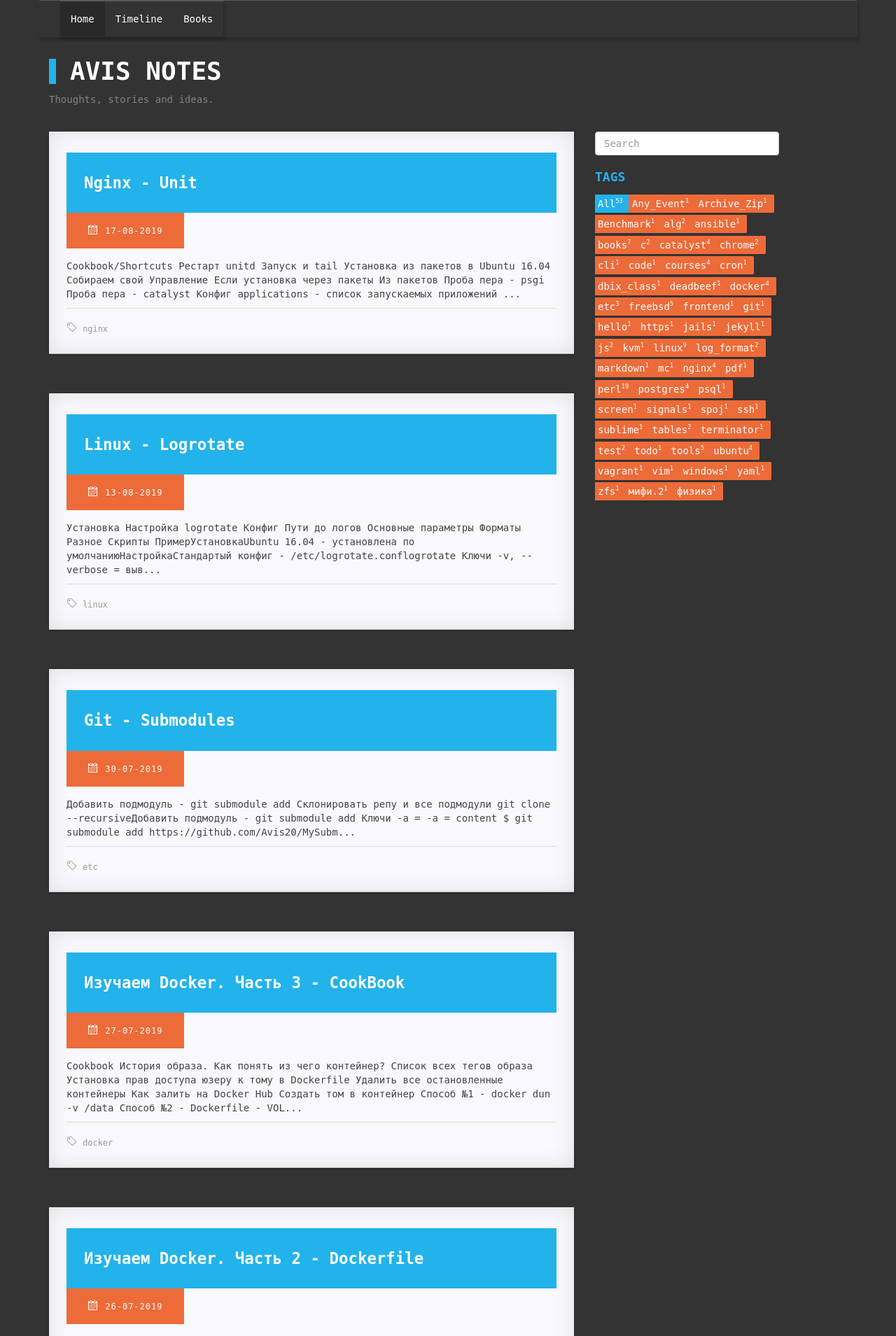
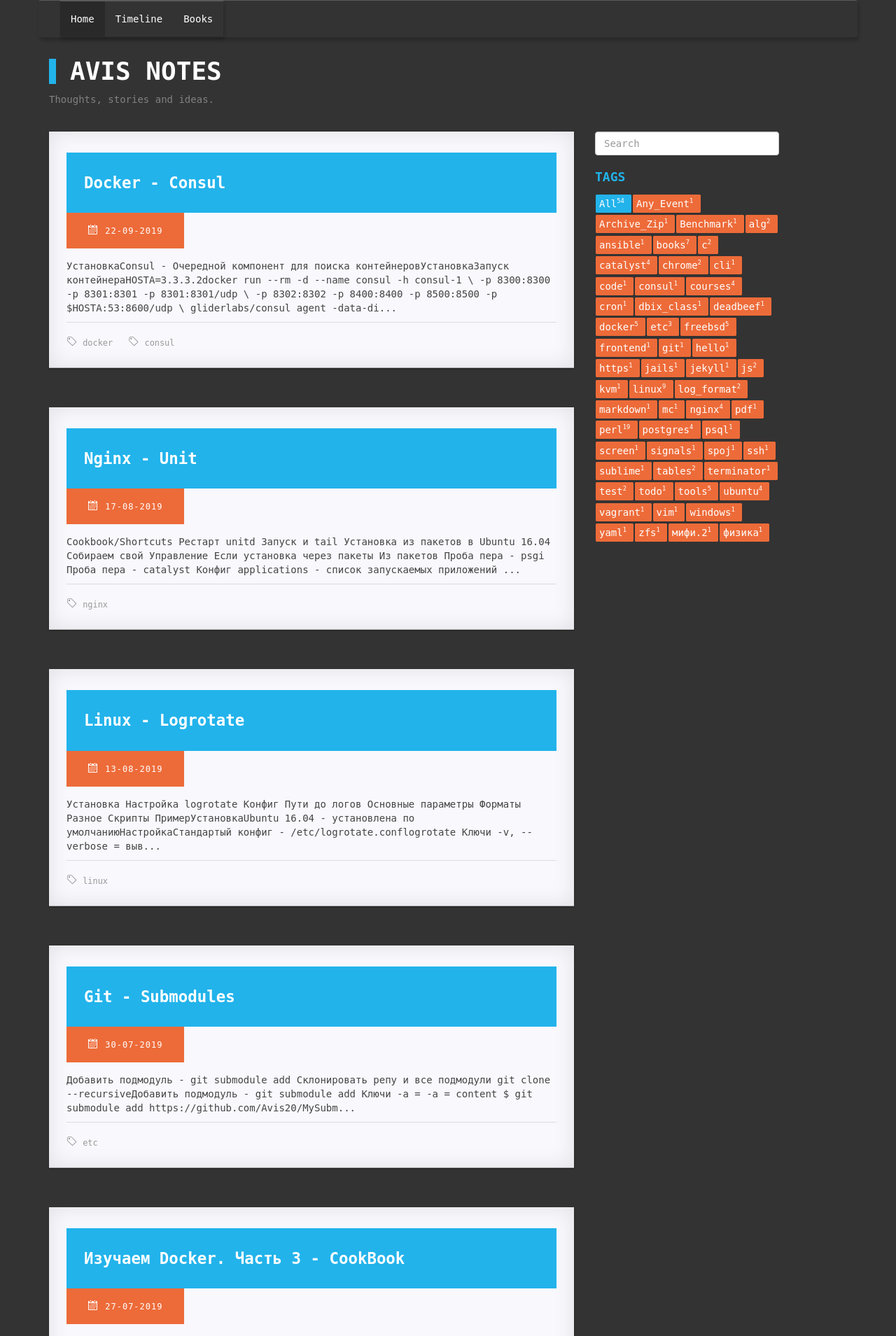
Before and after one commit to Avis20/avis20.github.io, a Jekyll site: the page built from index.html, in a window 1280 px wide. Shown: the top 1909 px of the page at 70% size. Built offline with Jekyll 4.4.1, drawn with Linux system fonts in a browser that asks for light colours.

```diff
--- /dev/null
+++ b/_posts/2019-09-22-docker-consul.md
@@ -0,0 +1,95 @@
+---
+title: Docker - Consul
+tags: [docker,consul]
+reference:
+  - title: Использование Consul для service discovery и других задач
+    link: https://eax.me/consul/
+---
+
+* TOC
+{:toc}
+
+<hr>
+Consul - Очередной компонент для поиска контейнеров
+
+# Установка
+
+Запуск контейнера
+<pre><code class="perl">
+HOSTA=3.3.3.2
+
+docker run --rm -d --name consul -h consul-1 \
+    -p 8300:8300 -p 8301:8301 -p 8301:8301/udp \
+    -p 8302:8302 -p 8400:8400 -p 8500:8500 -p $HOSTA:53:8600/udp \
+    gliderlabs/consul agent -data-dir /data -server \
+    -client 0.0.0.0 -advertise $HOSTA -bootstrap-expect 2
+</code></pre>
+
+Подключение к уже существующему
+<pre><code class="perl">
+HOSTA=3.3.3.2
+HOSTB=3.3.3.3
+
+docker run --rm -d --name consul -h consul-2 \
+    -p 8300:8300 -p 8301:8301 -p 8301:8301/udp \
+    -p 8302:8302 -p 8400:8400 -p 8500:8500 -p $HOSTB:53:8600/udp \
+    gliderlabs/consul agent -data-dir /data -server \
+    -client 0.0.0.0 -advertise $HOSTB -join $HOSTA
+</code></pre>
+
+Проверка кластера
+<pre><code class="perl">
+docker exec consul consul members
+</code></pre>
+
+Запись/чтение key/value
+<pre><code class="perl">
+$ curl -XPUT http://$HOSTA:8500/v1/kv/hello -d world
+true
+
+$ curl -s http://$HOSTA:8500/v1/kv/hello | jq -r '.[].Value' | base64 -d
+world
+</code></pre>
+
+Регистрация сервиса
+<pre><code class="perl">
+curl -XPUT http://$HOSTA:8500/v1/agent/service/register -d '{"name":"redis", "address":"'$HOSTB'", "port":6379}'
+</code></pre>
+
+<div class="warn">
+  <p>Вот тут и начинаются пляски</p>
+  <p>то как напишешь name значение не имеет, для получения адреса нужно использовать конструкцию node.node[.datacenter].domain </p>
+  <p> В моем случае <code>redis.service.consul</code>  </p>
+  <p>PS как нормально сделать пока не понял, хотя можно разрулить на уросне nginx-а...</p>
+</div>
+
+<div class="error">
+  <p>Самое интересное что консул не хочет отвечать ни на какой другой хост, кроме того на котором запущен</p>
+  <p>т.е. ни <code>dig @172.17.0.2</code> (IP докер контейнера), ни <code>dig @127.0.0.1</code> (он же localhost)</p>
+  <p>только
+    <pre><code class="perl">
+      $ dig @3.3.3.2 +short redis.service.consul
+      3.3.3.3
+    </code></pre>
+    <p>и ни о каких других доменах он не знает...</p>
+  </p>
+</div>
+
+Добавляем все это поделие в `docker daemon` чтобы он при создании контейнера, добавлял в `/etc/resolv.conf` адрес консула, dns сервера
+
+<pre><code class="perl">
+$ cat /etc/docker/daemon.json
+{
+    "dns": ["3.3.3.2", "8.8.8.8"]
+}
+$ sudo service docker restart
+$ docker run --rm ubuntu cat /etc/resolv.conf
+nameserver 3.3.3.2
+nameserver 8.8.8.8
+</code></pre>
+
+Пингуем сервис добавленный в консул
+<pre><code class="perl">
+$ docker run --rm redis:3 redis-cli -h redis.service.consul ping
+PONG
+</code></pre>
--- a/static/css/tags.css
+++ b/static/css/tags.css
@@ -17,6 +17,7 @@
 }
 
 .tag-box.inline li {
+    margin: 0 2px;
     float: left;
     font-size: 14px;
     font-size: 1em;
```
